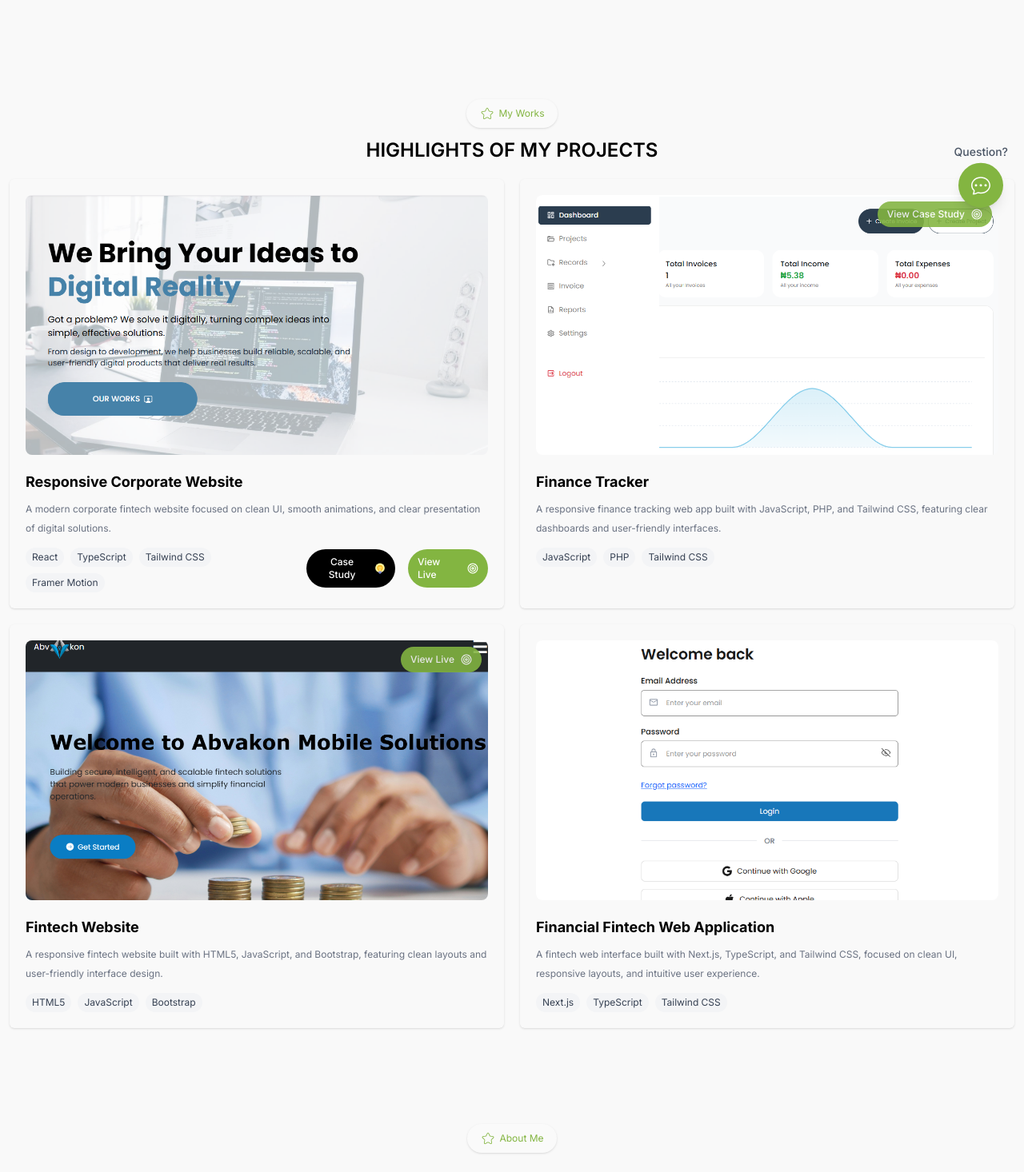
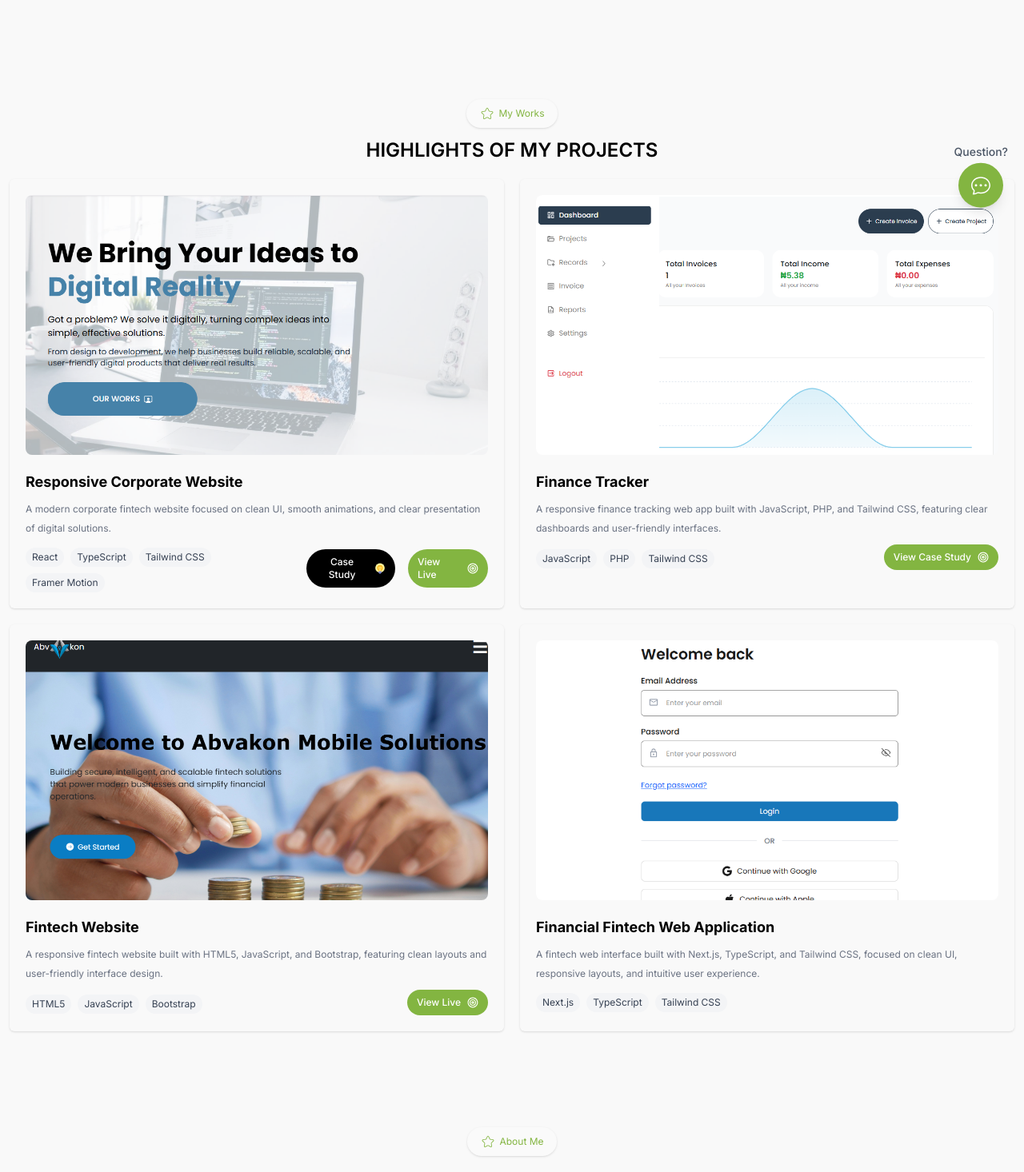
Before and after one commit to Joshua-olagunju/REACT-PORTFOLIO, a React (Vite) app: page / in a window 1280 px wide. Shown: the part 506-1972 px from the top of the page at 80% size. Built offline with nearby package versions, Linux system fonts and the light colour scheme.

Commit message:
Projects

```diff
--- a/src/pages/project.tsx
+++ b/src/pages/project.tsx
@@ -265,16 +265,6 @@ export function Project() {
               />
             </div>
             {/* Overlay */}
-
-            <div className="absolute top-2 right-2  ">
-              <Button
-                icon={<CgMediaLive />}
-                text="View Case Study"
-                buttonBackground="green"
-                size="small"
-                className="animate-pulse"
-              />
-            </div>
           </div>
           <div className="flex flex-col gap-2 mt-5">
             <p className="font-[700] text-lg">Finance Tracker</p>
@@ -284,6 +274,7 @@ export function Project() {
               interfaces.
             </p>
 
+            <div className="flex flex-col md:flex-row gap-4  items-start md:items-center justify-between">
               {/* Tech Stack */}
               <div className="flex flex-wrap gap-2 mt-1">
                 <span className="text-xs px-2 py-1 rounded-full bg-gray-100 text-gray-700">
@@ -295,6 +286,17 @@ export function Project() {
                 <span className="text-xs px-2 py-1 rounded-full bg-gray-100 text-gray-700">
                   Tailwind CSS
                 </span>
+              </div>
+
+              <div className="  ">
+                <Button
+                  icon={<CgMediaLive />}
+                  text="View Case Study"
+                  buttonBackground="green"
+                  size="small"
+
+                />
+              </div>
             </div>
           </div>
         </div>
@@ -309,19 +311,6 @@ export function Project() {
               />
             </div>
             {/* Overlay */}
-
-            <div className="absolute top-2 right-2  ">
-              <Button
-                icon={<CgMediaLive />}
-                text="View Live"
-                buttonBackground="green"
-                size="small"
-                href="https://abvakonmobilesolutions.com/"
-                target="_blank"
-                rel="noreferrer"
-                className="animate-pulse "
-              />
-            </div>
           </div>
           <div className="flex flex-col gap-2 mt-5">
             <p className="font-[700] text-lg">Fintech Website</p>
@@ -331,6 +320,7 @@ export function Project() {
               design.
             </p>
 
+            <div className="flex flex-col md:flex-row gap-4  items-start md:items-center justify-between">
               {/* Tech Stack */}
               <div className="flex flex-wrap gap-2 mt-1">
                 <span className="text-xs px-2 py-1 rounded-full bg-gray-100 text-gray-700">
@@ -343,9 +333,21 @@ export function Project() {
                   Bootstrap
                 </span>
               </div>
+
+              <div className="  ">
+                <Button
+                  icon={<CgMediaLive />}
+                  text="View Live"
+                  buttonBackground="green"
+                  size="small"
+                  href="https://abvakonmobilesolutions.com/"
+                  target="_blank"
+                  rel="noreferrer"
+                />
               </div>
             </div>
-
+          </div>
+        </div>
         <div className="p-5 shadow-sm rounded-md">
           <div className="relative">
             <div className="rounded-lg overflow-hidden aspect-video ">
```
Lines whose indentation alone changed are shown as unchanged.
